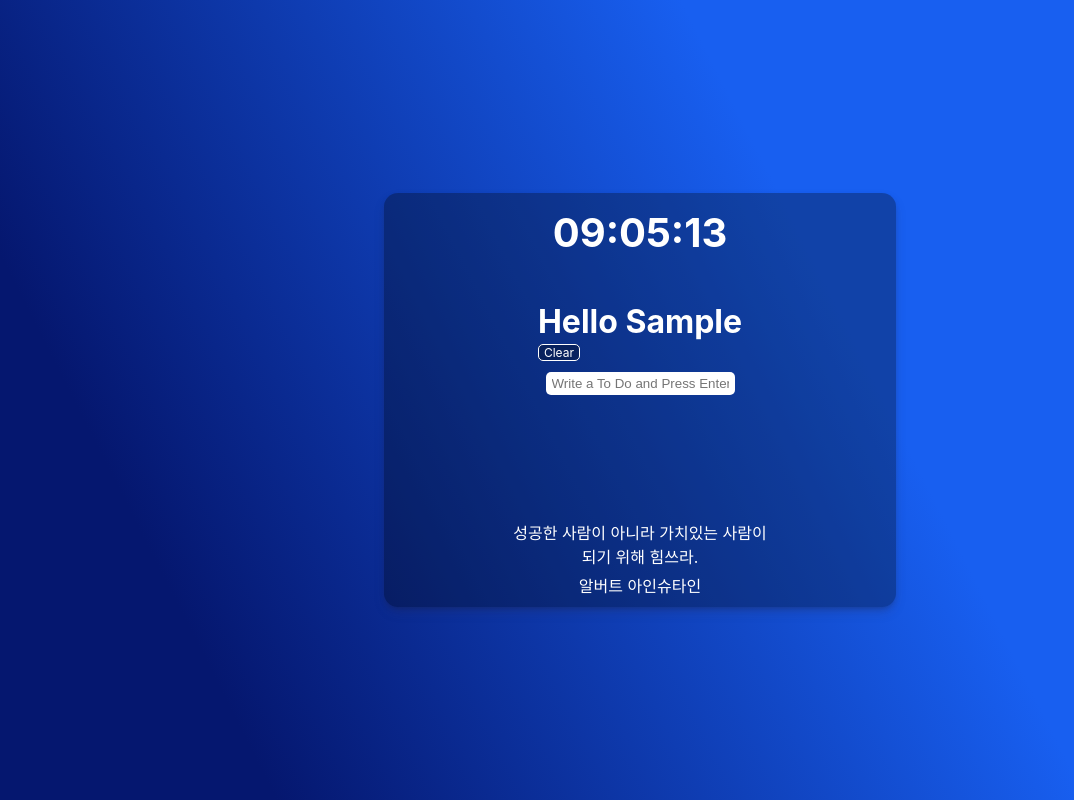
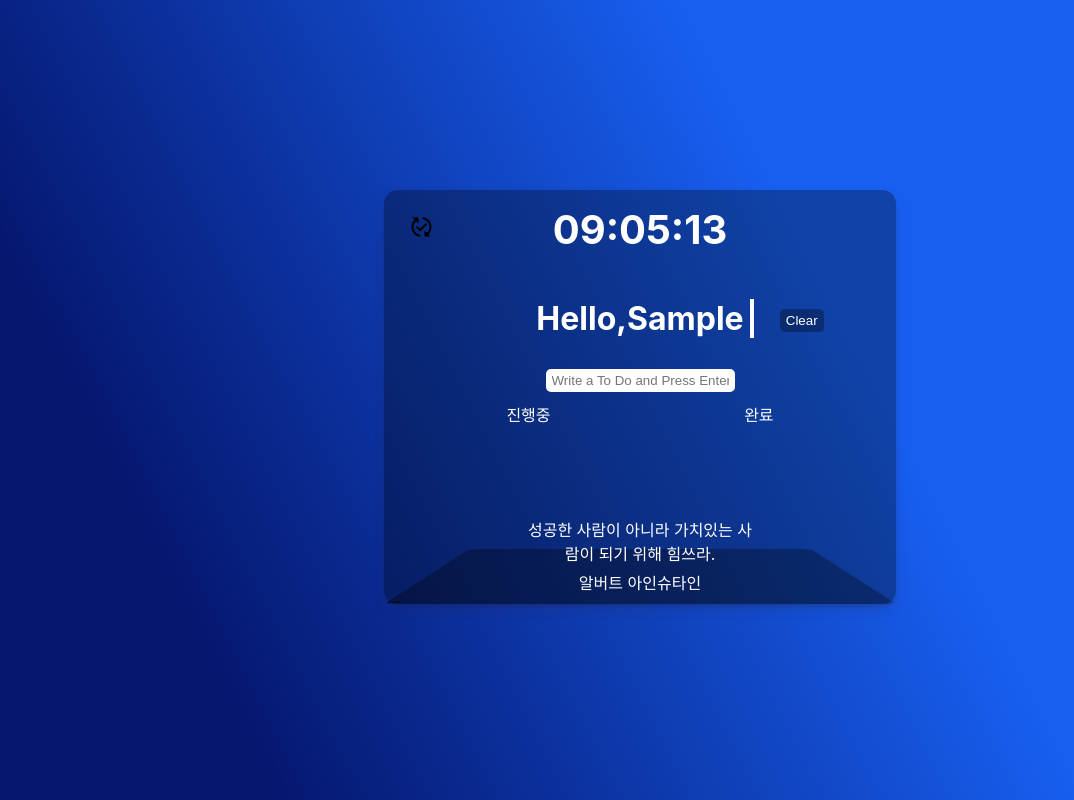
Before and after one commit to gi-ong/ChromeApp_2021, a website built with Parcel: page index.html in a window 1280 px wide. Both pictures are taken after typing "Sample" into the empty fields and a click on the input "Log In". Shown: the top 800 px of the page, without its empty margins (0-1074 px from the left). Built offline with nearby package versions, Linux system fonts and the light colour scheme; no server answers.

Commit message:
add css+js design

```diff
--- a/css/styles.css
+++ b/css/styles.css
@@ -21,19 +21,11 @@ ul {
 .container {
   position: absolute;
   left: 50%;
-  top: 50%;
+  top: 55%;
   transform: translate(-50%, -50%);
-  background-color: rgba(0, 0, 0, 0.3);
-  color: white;
-  min-height: 400px;
-  width: 90vw;
-  max-width: 550px;
-  box-shadow: rgba(50, 50, 93, 0.25) 0px 6px 12px -2px,
-    rgba(0, 0, 0, 0.3) 0px 3px 7px -3px;
-  border-radius: 14px;
-  display: flex;
-  flex-direction: column;
-  align-items: center;
+  height: 500px;
+  width: 500px;
+  perspective: 1000px;
 }
 
 #clock {
@@ -54,32 +46,55 @@ input {
   padding: 4px 6px;
   border-radius: 5px;
 }
-
+input:focus {
+  outline: none;
+}
+input:focus::placeholder {
+  color: transparent;
+}
 #login-form input:last-child {
-  background-color: rgba(255, 255, 255, 0.5);
-  font-weight: bold;
+  background-color: rgba(0, 0, 0, 0.3);
+  color: white;
+  transition: all 0.5s ease-in-out;
   margin-left: 10px;
 }
-
+#login-form input:last-child:hover {
+  cursor: pointer;
+  color: black;
+  background-color: white;
+}
+#greeting {
+  position: relative;
+}
 #greeting,
 #login-form {
   height: 50px;
 }
 
+#greeting h1 {
+  position: relative;
+  display: inline-block;
+}
+#greeting h1::after {
+  content: "";
+  display: block;
+  position: absolute;
+  top: 0;
+  right: -10px;
+  width: 4px;
+  height: 100%;
+  background-color: white;
+}
+#greeting h1.active::after {
+  display: none;
+}
+
 .clear-btn {
-  display: center;
-  justify-content: center;
-  /* position: absolute; */
-  /* right: -50px; */
-  /* top: 14px; */
-  max-width: 100px;
-  height: 20px;
-  border: 1px solid;
-  border-radius: 5px;
-  padding: 0 5px;
   background-color: rgba(0, 0, 0, 0.3);
-  font-size: 12px;
-  line-height: 20px;
+  color: white;
+  position: absolute;
+  right: -80px;
+  top: 10px;
   transition: all 0.5s ease-in-out;
 }
 .clear-btn:hover {
@@ -91,7 +106,7 @@ input {
 #quote {
   /* position: absolute; */
   bottom: 2vh;
-  padding: 0 10vw;
+  width: 70%;
   display: flex;
   flex-direction: column;
   align-items: center;
@@ -100,6 +115,9 @@ input {
 #quote {
   margin: 15px 0 10px 0;
 }
+#quote span:first-child {
+  padding: 0 10px;
+}
 #quote span:last-child {
   margin-top: 5px;
 }
@@ -107,22 +125,29 @@ input {
 #todo-form {
   margin: 20px 0 10px 0;
 }
-#todo-list li {
+.list li {
   position: relative;
   height: 24px;
 }
-#todo-list span:first-child {
+.list span:first-child {
   margin-right: 5px;
 }
-#todo-list span:last-child {
+.list span:last-child {
   position: absolute;
   bottom: 2px;
 }
-#todo-list span:last-child:hover {
+.list span:last-child:hover {
   cursor: pointer;
 }
-#todo-list {
+.todo-wrap {
   min-height: 100px;
+  display: flex;
+  justify-content: space-around;
+  width: 90%;
+}
+.line {
+  text-decoration: line-through;
+  opacity: 0.5;
 }
 
 @media (min-width: 577px) {
@@ -131,4 +156,65 @@ input {
     width: 40vw;
     max-width: 560px;
   }
+  #quote {
+    width: 50%;
+  }
 }
+
+/* 3D-CSS  */
+
+.container-3d {
+  position: absolute;
+  left: 50%;
+  top: 10%;
+  transform: translate(-50%, -50%);
+}
+
+.flip-btn {
+  transform-style: preserve-3d;
+  transition: all 1s ease-in-out;
+  /* transform: rotateX(10deg); */
+}
+
+.front {
+  background-color: goldenrod;
+  height: 100px;
+  opacity: 0.9;
+}
+
+.back {
+  background-color: darkgoldenrod;
+  opacity: 0.9;
+  height: 100px;
+}
+.change-page-icon {
+  position: absolute;
+  left: 5%;
+  top: 5%;
+  z-index: 99;
+}
+.change-page-icon:hover {
+  cursor: pointer;
+}
+.rotate-page {
+  transform: rotateX(90deg) translateZ(500px);
+}
+
+.page-one {
+  color: white;
+  background-color: rgba(0, 0, 0, 0.3);
+  box-shadow: rgba(50, 50, 93, 0.25) 0px 6px 12px -2px,
+    rgba(0, 0, 0, 0.3) 0px 3px 7px -3px;
+  border-radius: 14px;
+  display: flex;
+  flex-direction: column;
+  align-items: center; /* transform: rotateX(50deg); */
+}
+.page-two {
+  background-color: rgba(0, 0, 0, 0.3);
+  box-shadow: rgba(50, 50, 93, 0.25) 0px 6px 12px -2px,
+    rgba(0, 0, 0, 0.3) 0px 3px 7px -3px;
+  border-radius: 14px;
+  height: 500px;
+  transform: rotateX(-90deg) translateZ(-250px) translateY(250px);
+}
--- a/index.html
+++ b/index.html
@@ -12,7 +12,20 @@
     <title>gi-on Momentum App</title>
   </head>
   <body>
+    <div class="container-3d">
+      <!-- <div class="flip-btn">
+        <div class="front">front</div>
+        <div class="back">back</div>
+      </div> -->
+    </div>
     <div class="container">
+        <span class="material-icons change-page-icon">
+            published_with_changes
+            </span>
+      <div class="flip-btn">
+
+        <div class="page-one">
+
       <h2 id="clock">00:00</h2>
       <div id="weather"><span></span><span></span></div>
       <form id="login-form" class="hidden">
@@ -27,7 +40,7 @@
 
       <form id="greeting" class="hidden">
         <h1></h1>
-        <span class="clear-btn">Clear</span>
+        <input type="submit" value="Clear" class="clear-btn"></input>
       </form>
       <form id="todo-form">
         <input
@@ -36,15 +49,22 @@
           required
         />
       </form>
-
-      <ul id="todo-list"></ul>
+      <div class="todo-wrap">
+      <ul class="list" id="todo-list"><p>진행중</p></ul>
+      <ul class="list" id="completed-list"><p>완료</p></ul>
+      </div>
       <div id="quote"><span></span><span></span></div>
     </div>
+    <div class="page-two">hi</div>
+    </div>
+    </div>
+
     <script src="js/greeting.js"></script>
     <script src="js/clock.js"></script>
     <script src="js/quotes.js"></script>
     <script src="js/background.js"></script>
     <script src="js/todo.js"></script>
     <script src="js/weather.js"></script>
+    <script src="js/pageChange.js"></script>
   </body>
 </html>
--- a/js/greeting.js
+++ b/js/greeting.js
@@ -6,6 +6,11 @@ const logOutBtn = greeting.querySelector(".clear-btn");
 
 const HIDDEN_CLASSNAME = "hidden";
 const USERNAME_KEY = "username";
+
+function blink() {
+  helloUser.classList.toggle("active");
+}
+setInterval(blink, 500);
 
 function onLoginSubmit(e) {
   e.preventDefault();
@@ -23,11 +28,27 @@ function logOutUser() {
   loginForm.classList.remove(HIDDEN_CLASSNAME);
 }
 
+function resetTyping() {
+  helloUser.innerText = "";
+  paintGreetings(savedUsername);
+}
+
 function paintGreetings(username) {
-  helloUser.innerText = `Hello ${username}`;
+  let helloUserArr = `Hello, ${username}`.split("");
   greeting.classList.remove(HIDDEN_CLASSNAME);
   logOutBtn.classList.remove(HIDDEN_CLASSNAME);
   logOutBtn.addEventListener("click", logOutUser);
+  function dynamic(arr) {
+    if (arr.length > 0) {
+      helloUser.innerText += arr.shift();
+      setTimeout(function () {
+        dynamic(arr);
+      }, 100);
+    } else {
+      setTimeout(resetTyping, 3000);
+    }
+  }
+  dynamic(helloUserArr);
 }
 
 const savedUsername = localStorage.getItem(USERNAME_KEY);
--- /dev/null
+++ b/js/pageChange.js
@@ -0,0 +1,8 @@
+const changePage = document.querySelector(".change-page-icon");
+const pageWrap = document.querySelector(".flip-btn");
+
+function rotatePage() {
+  pageWrap.classList.toggle("rotate-page");
+}
+
+changePage.addEventListener("click", rotatePage);
--- a/js/todo.js
+++ b/js/todo.js
@@ -1,6 +1,7 @@
 const toDoForm = document.getElementById("todo-form");
 const toDoInput = document.querySelector("#todo-form input");
 const toDoList = document.getElementById("todo-list");
+const completedList = document.getElementById("completed-list");
 
 const TODOS_KEY = "todos";
 let toDos = [];
@@ -22,7 +23,24 @@ function paintToDo(newTodo) {
   const button = document.createElement("span");
   button.classList = "material-icons";
   button.innerText = "cancel";
+  const check = document.createElement("input");
+  check.type = "checkbox";
   button.addEventListener("click", deleteToDo);
+  if (check.checked) {
+    toDoCheck();
+  }
+  function toDoCheck(event) {
+    const checkBundle = event.target.parentElement;
+    if (check.checked) {
+      span.classList.add("line");
+      completedList.appendChild(checkBundle);
+    } else {
+      span.classList.remove("line");
+      toDoList.appendChild(checkBundle);
+    }
+  }
+  check.addEventListener("click", toDoCheck);
+  li.appendChild(check);
   li.appendChild(span);
   li.appendChild(button);
   toDoList.appendChild(li);
```
